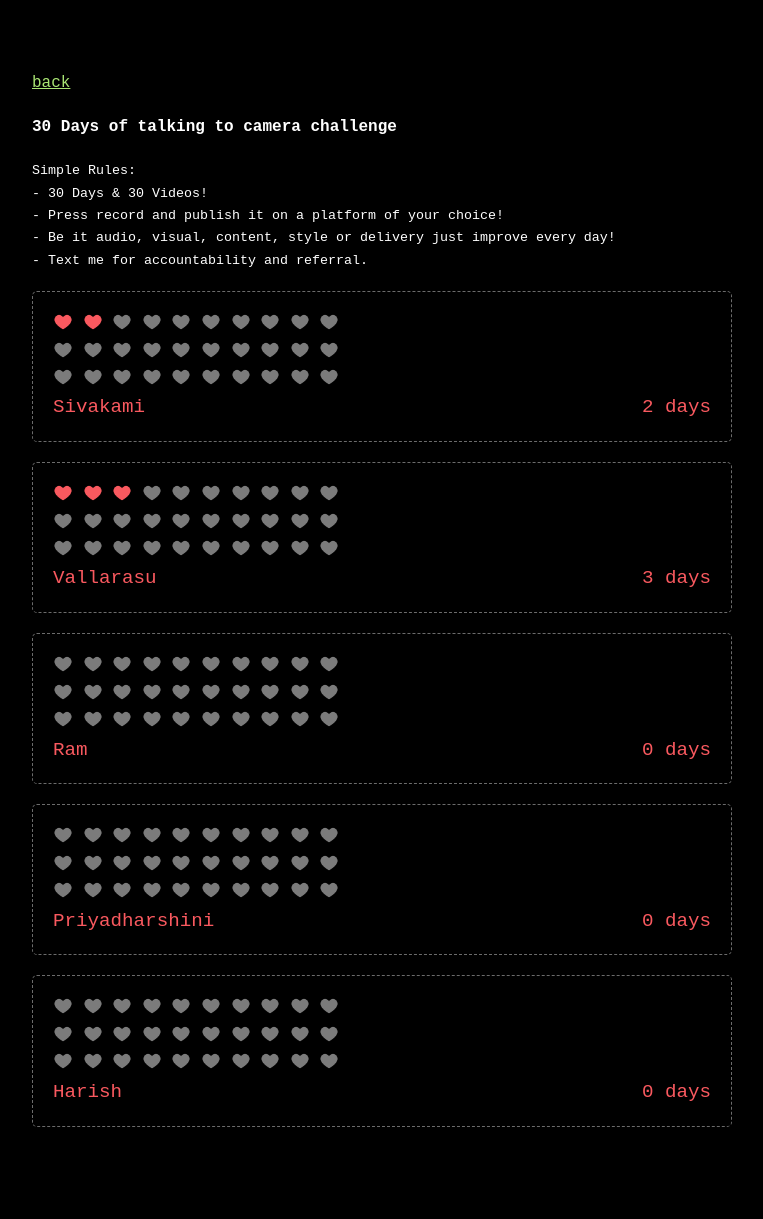
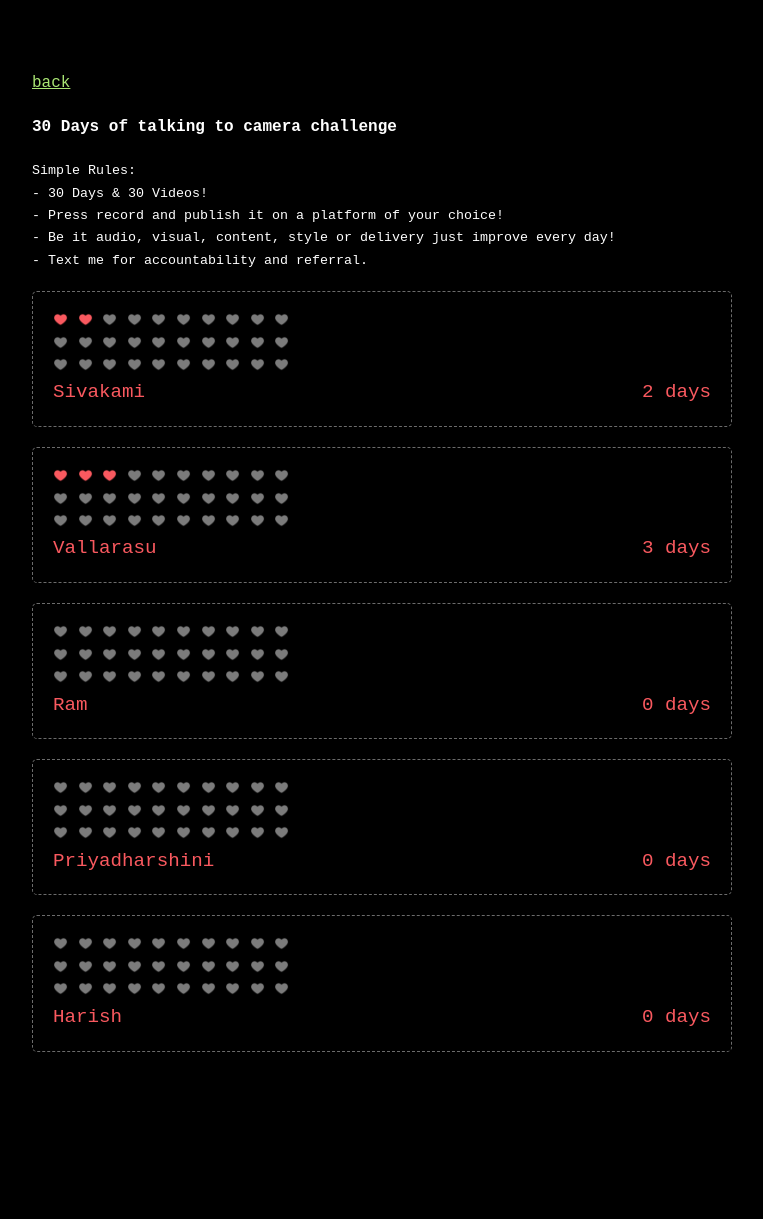
Before and after one commit to VallarasuS/Vallarasu.in, a Jekyll site: the page docs/r/30-days.html, which Jekyll copies as it is, in a window 1280 px wide. Shown: the whole page, without its empty margins (258-1021 px from the left). Built offline with Jekyll 4.4.1, drawn with Linux system fonts in a browser that asks for light colours; after the commit the page ends 1144 px from its top, so only the background shows below that.

Commit message:
Update 30-days.html

```diff
--- a/docs/r/30-days.html
+++ b/docs/r/30-days.html
@@ -36,6 +36,10 @@
         .grayscale {
             filter: grayscale();
         }
+
+        .heart {
+            height: 15px !important;
+        }
     </style>
 
 </head>
@@ -52,43 +56,43 @@
             width: auto;
             border-style: dashed;">
 
-            <div>
-                <img class="grayscale" src="../assets/images/heart.png" style="height: 20px;">
-                <img class="grayscale" src="../assets/images/heart.png" style="height: 20px;">
-                <img class="grayscale" src="../assets/images/heart.png" style="height: 20px;">
-                <img class="grayscale" src="../assets/images/heart.png" style="height: 20px;">
-                <img class="grayscale" src="../assets/images/heart.png" style="height: 20px;">
-                <img class="grayscale" src="../assets/images/heart.png" style="height: 20px;">
-                <img class="grayscale" src="../assets/images/heart.png" style="height: 20px;">
-                <img class="grayscale" src="../assets/images/heart.png" style="height: 20px;">
-                <img class="grayscale" src="../assets/images/heart.png" style="height: 20px;">
-                <img class="grayscale" src="../assets/images/heart.png" style="height: 20px;">
+            <div style="background-color: black;">
+                <img class="heart grayscale" src="../assets/images/heart.png">
+                <img class="heart grayscale" src="../assets/images/heart.png">
+                <img class="heart grayscale" src="../assets/images/heart.png">
+                <img class="heart grayscale" src="../assets/images/heart.png">
+                <img class="heart grayscale" src="../assets/images/heart.png">
+                <img class="heart grayscale" src="../assets/images/heart.png">
+                <img class="heart grayscale" src="../assets/images/heart.png">
+                <img class="heart grayscale" src="../assets/images/heart.png">
+                <img class="heart grayscale" src="../assets/images/heart.png">
+                <img class="heart grayscale" src="../assets/images/heart.png">
             </div>
 
             <div>
-                <img class="grayscale" src="../assets/images/heart.png" style="height: 20px;">
-                <img class="grayscale" src="../assets/images/heart.png" style="height: 20px;">
-                <img class="grayscale" src="../assets/images/heart.png" style="height: 20px;">
-                <img class="grayscale" src="../assets/images/heart.png" style="height: 20px;">
-                <img class="grayscale" src="../assets/images/heart.png" style="height: 20px;">
-                <img class="grayscale" src="../assets/images/heart.png" style="height: 20px;">
-                <img class="grayscale" src="../assets/images/heart.png" style="height: 20px;">
-                <img class="grayscale" src="../assets/images/heart.png" style="height: 20px;">
-                <img class="grayscale" src="../assets/images/heart.png" style="height: 20px;">
-                <img class="grayscale" src="../assets/images/heart.png" style="height: 20px;">
+                <img class="heart grayscale" src="../assets/images/heart.png">
+                <img class="heart grayscale" src="../assets/images/heart.png">
+                <img class="heart grayscale" src="../assets/images/heart.png">
+                <img class="heart grayscale" src="../assets/images/heart.png">
+                <img class="heart grayscale" src="../assets/images/heart.png">
+                <img class="heart grayscale" src="../assets/images/heart.png">
+                <img class="heart grayscale" src="../assets/images/heart.png">
+                <img class="heart grayscale" src="../assets/images/heart.png">
+                <img class="heart grayscale" src="../assets/images/heart.png">
+                <img class="heart grayscale" src="../assets/images/heart.png">
             </div>
 
             <div>
-                <img class="grayscale" src="../assets/images/heart.png" style="height: 20px;">
-                <img class="grayscale" src="../assets/images/heart.png" style="height: 20px;">
-                <img class="grayscale" src="../assets/images/heart.png" style="height: 20px;">
-                <img class="grayscale" src="../assets/images/heart.png" style="height: 20px;">
-                <img class="grayscale" src="../assets/images/heart.png" style="height: 20px;">
-                <img class="grayscale" src="../assets/images/heart.png" style="height: 20px;">
-                <img class="grayscale" src="../assets/images/heart.png" style="height: 20px;">
-                <img class="grayscale" src="../assets/images/heart.png" style="height: 20px;">
-                <img class="grayscale" src="../assets/images/heart.png" style="height: 20px;">
-                <img class="grayscale" src="../assets/images/heart.png" style="height: 20px;">
+                <img class="heart grayscale" src="../assets/images/heart.png">
+                <img class="heart grayscale" src="../assets/images/heart.png">
+                <img class="heart grayscale" src="../assets/images/heart.png">
+                <img class="heart grayscale" src="../assets/images/heart.png">
+                <img class="heart grayscale" src="../assets/images/heart.png">
+                <img class="heart grayscale" src="../assets/images/heart.png">
+                <img class="heart grayscale" src="../assets/images/heart.png">
+                <img class="heart grayscale" src="../assets/images/heart.png">
+                <img class="heart grayscale" src="../assets/images/heart.png">
+                <img class="heart grayscale" src="../assets/images/heart.png">
             </div>
 
             <div style="display: flex; justify-content: space-between;">
```
